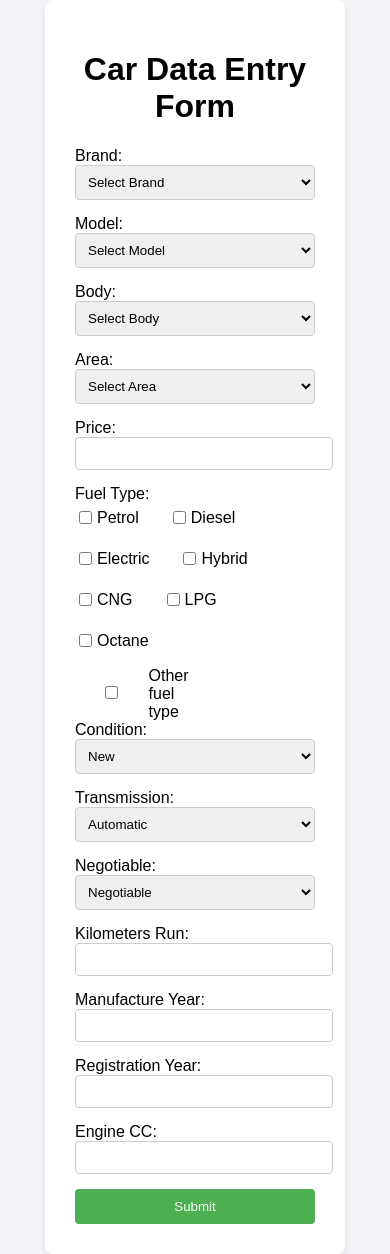
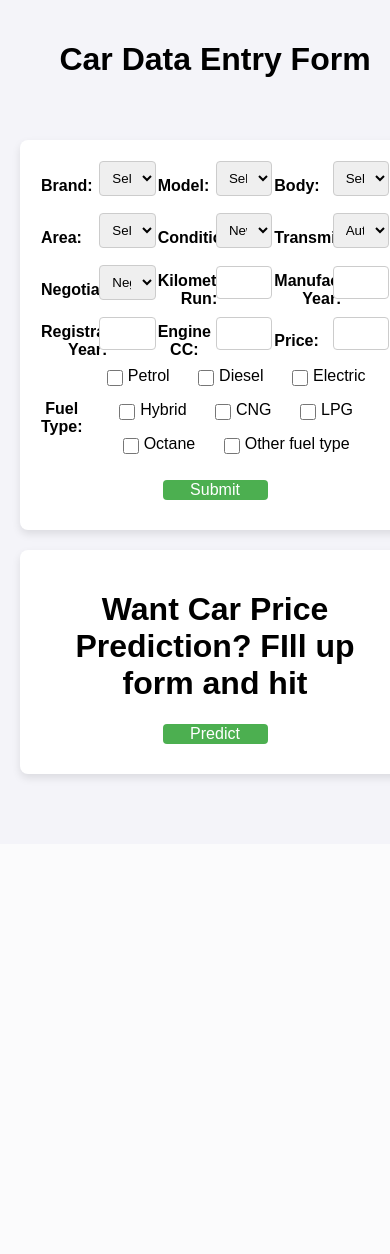
Before and after one commit to Junaid-EEE11/market_prediction, a Flask app: page / in a window 390 px wide. After the commit the page ends 781 px from the top, so only its background shows below. Run offline with Flask 3, Linux system fonts and the light colour scheme; data that the repository does not hold is empty; parts of the project's set-up code (start-up, migrations or seed data) failed here and were passed over; some libraries are stand-ins or nearby versions.

Commit message:
follow-up

```diff
--- a/app.py
+++ b/app.py
@@ -3,7 +3,10 @@ import psycopg2
 from psycopg2 import pool
 from dotenv import load_dotenv
 import os
+import pickle
+import pandas as pd
 
+app = Flask(__name__)
 # Load environment variables
 load_dotenv()
 
@@ -117,5 +120,78 @@ def submit_entry():
     finally:
         release_db_connection(conn)
 
+
+import joblib
+import os
+
+preprocessor = joblib.load(r'web-project-models/preprocessor.pk1')
+
+@app.route('/predict-price', methods=['POST'])
+def predict_price():
+    try:
+        # Extract input data from request
+        data = request.get_json();
+        required_fields = ['kilometers-run', 'engine-cc', 'manufacture-year', 'registration-year']
+        if not all(data[field] for field in required_fields):
+            return jsonify({'error': 'Missing required fields'}), 400
+        # Create DataFrame from dictionary
+        df_new_data = pd.DataFrame([{
+            "Brand": data["brand"],
+            "Model": data["model"],
+            "Body Type": data["body"],
+            "Condition": data["condition"],
+            "Area_info": data["area"],
+            "Kilometers Run": int(data["kilometers-run"]),
+            "Engine Capacity": int(data["engine-cc"]),
+            "Negotiable or not": data["negotiation"],
+            "Registration age": 2025 - int(data["registration-year"]),
+            "car_age": 2025 - int(data["manufacture-year"]),
+            "Transmission": data["transmission"],
+            "Other fuel type": "1" if "Other" in data["fuel-types"] else "0"
+        }])
+
+        # Add fuel type columns
+        fuel_columns = {'CNG', 'Diesel', 'Electric', 'Hybrid', 'LPG', 'Octane', 'Petrol'}
+        for col in fuel_columns:
+            df_new_data[col] = "1" if col in data["fuel-types"] else "0"
+
+        # Preprocess the input data using the preprocessor (one-hot encoding, scaling)
+        x_trans = preprocessor.transform(df_new_data)
+
+        # If the result is sparse, convert it to dense array
+        x_transformed_dense = x_trans.toarray()
+        # Load all models
+        models = load_models()
+        predictions = {}
+
+        # Make predictions
+        for model_name, model in models.items():
+            try:
+                price = model.predict(x_transformed_dense)[0]
+                predictions[model_name.split(".")[0]] = f"{int(price):,}"  # Format with commas
+            except Exception as e:
+                predictions[model_name] = f"Error: {str(e)}"
+        return jsonify(predictions)
+
+    except Exception as e:
+        # If an error occurs, return an error message
+        return jsonify({'error': str(e)}), 500
+
+def load_models():
+    """Load all model files from the directory except 'preprocessor.pk1'"""
+    model_dir = "web-project-models"
+    model_files = [f for f in os.listdir(model_dir) if f.endswith(".pk1") and f != "preprocessor.pk1"]
+    models = {}
+
+    for model_file in model_files:
+        try:
+            model_path = os.path.join(model_dir, model_file)
+            models[model_file] = joblib.load(model_path)
+        except Exception as e:
+            print(f"Error loading {model_file}: {e}")
+
+    return models
+
+
 if __name__ == '__main__':
     app.run(debug=True)
--- a/static/script.js
+++ b/static/script.js
@@ -64,7 +64,6 @@ document.addEventListener("DOMContentLoaded", function () {
             });
         data["fuel-types"] = Array.from(document.querySelectorAll('input[name="fuel-type"]:checked'))
                                  .map(checkbox => checkbox.value);
-console.log(data);
         fetch('/submit-entry', {
             method: 'POST',
             headers: {'Content-Type': 'application/json'},
@@ -80,4 +79,50 @@ function addOption(select, value) {
         option.textContent = value;
         select.appendChild(option);
 };
+
+    const prediction = document.getElementById("predict-btn");
+    prediction.addEventListener("click", function (event) {
+    event.preventDefault(); // Prevent default form submission
+
+    const formDatas = new FormData(form);
+    const data = {};
+
+    // Convert FormData to JSON
+    formDatas.forEach((value, key) => {
+        data[key] = value;
+    });
+
+    // Collect fuel types as an array
+    data["fuel-types"] = Array.from(document.querySelectorAll('input[name="fuel-type"]:checked'))
+                               .map(checkbox => checkbox.value);
+
+
+    // Fetch request with correct headers
+    fetch('/predict-price', {
+        method: "POST",
+        headers: {
+            "Content-Type": "application/json"
+        },
+        body: JSON.stringify(data)
+    })
+    .then(res => res.json()).catch(error => console.error("Error:", error))
+    .then(response => {
+        const predictSection = document.getElementById("prediction-section");
+        const tableBody = document.getElementById("prediction-table-body");
+
+        // Clear previous results
+        tableBody.innerHTML = "";
+
+        for (let model in response) {
+            let row = `<tr>
+                          <td>${model}</td>
+                          <td>${response[model].toLocaleString()}</td>
+                      </tr>`;
+            tableBody.innerHTML += row;
+        }
+
+        predictSection.style.display = "block"; // Show results
+    })
+    .catch(error => console.error("Error:", error));
 });
+});
--- a/static/style.css
+++ b/static/style.css
@@ -1,54 +1,73 @@
 body {
     font-family: Arial, sans-serif;
     background-color: #f4f4f9;
-    display: flex; /* Enables flexbox */
-    justify-content: center; /* Centers content horizontally */
-    align-items: center; /* Centers content vertically */
-    min-height: 100vh; /* Ensures the body takes at least full viewport height */
-    margin: 0; /* Remove default margin */
-    overflow: auto; /* Allow page to scroll if content exceeds the viewport */
+    items-align: center;
+    min-height: 100vh;
+    margin: 0;
+    overflow: auto;
 }
+.header-car
+{
+    width: 100%;
+    padding: 20px;
+}
+
+.main-container {
+    display: flex;
+    justify-content: center;
+    align-items: center;
+    gap: 20px;
+    width: 100%;
+    padding: 20px;
+}
+
 
 .form-container {
     background: #fff;
-    padding: 30px;
+    text-align: center;
+    padding: 20px;
     border-radius: 8px;
     box-shadow: 0 4px 8px rgba(0, 0, 0, 0.1);
-    width: 300px; /* Set a fixed width for the form */
-    box-sizing: border-box; /* Ensures padding doesn't affect the width */
+    box-sizing: border-box;
+    flex: 0 0 70%; /* Takes 70% of the space */
 }
 
-
-
-
-
+.predict-container {
+    background: #fff;
+    text-align: center;
+    padding: 20px;
+    border-radius: 8px;
+    box-shadow: 0 4px 8px rgba(0, 0, 0, 0.1);
+    box-sizing: border-box;
+    flex: 0 0 30%; /* Takes 30% of the space */
+}
 h1 {
     text-align: center;
 }
 
-/* Container to wrap the checkboxes */
 .checkbox-container {
-  display: flex;
-  flex-wrap: wrap;
-  gap: 10px; /* Adds space between checkboxes */
+    gap: 5px;
+    justify-content: space-between;
 }
 
-/* Ensure checkboxes and labels are aligned correctly */
-label {
-  display: inline-flex; /* Use inline-flex for proper inline alignment */
-  align-items: center; /* Aligns checkbox and text vertically */
-  margin-right: 20px; /* Adds space between labels */
+.checkbox-container label {
+    flex: 1 1 45%;
 }
 
-/* Adjust vertical alignment of checkboxes */
-input[type="checkbox"] {
-  vertical-align: middle; /* Ensures the checkbox aligns with the text */
-  margin-right: 5px; /* Adds space between checkbox and text */
-  position: relative;
-  top: 5px; /* Adjusts the checkbox position slightly if it's too high */
+label {
+    display: inline-flex;
+    margin-right: 20px;
 }
 
-
+input[type="checkbox"] {
+    width: 16px;
+    height: 16px;
+    border: 1px solid #ccc;
+    border-radius: 3px;
+    cursor: pointer;
+    display: inline-block;
+    margin-right: 5px;
+}
 
 input, select, textarea {
     width: 100%;
@@ -56,17 +75,40 @@ input, select, textarea {
     margin-bottom: 15px;
     border: 1px solid #ccc;
     border-radius: 4px;
+    box-sizing: border-box;
 }
 
-button {
+button, .btn {
     background-color: #4CAF50;
     color: white;
-    padding: 10px;
     border: none;
     border-radius: 4px;
-    width: 100%;
+    width: 30%;
+    display: block;  /* Make it a block element */
+    margin: 10px auto; /* Center horizontally */
+    cursor: pointer;
+    font-size: 16px;
 }
 
-button:hover {
-    background-color: #45a049;
+
+table {
+    width: 100%;
+    border-collapse: collapse;
+    table-layout: fixed;
 }
+
+
+
+@media (max-width: 768px) {
+    .main-container {
+        flex-direction: column;
+        align-items: center;
+    }
+
+    .form-container, .predict-container {
+        width: 100%;
+    }
+}
+input[type="text"] {
+    display: none;
+}
--- a/templates/index.html
+++ b/templates/index.html
@@ -7,105 +7,135 @@
     <title>Car Data Entry Form</title>
     <link rel="stylesheet" href="../static/style.css">
     <script src="../static/script.js"></script>
+
 </head>
 
 <body>
+<div class="header-car">
+    <h1>Car Data Entry Form</h1>
+</div>
+    <div class="main-container">
         <div class="form-container">
-        <h1>Car Data Entry Form</h1>
             <form id="car-data-form">
-    <label for="brand">Brand:</label>
+                <table>
+                    <tr>
+                        <th><label for="brand">Brand:</label></th>
+                        <td>
                             <select id="brand" name="brand" data-type="brand" data-index="1" onchange="checkOption(this)" required>
                                 <option value="">Select Brand</option>
                                 <option value="brand">Other</option>
                             </select>
-    <input type="text" id="otherInput1" name="brand" placeholder="Enter new brand" style="display: none" />
-
-    <label for="model">Model:</label>
+                            <input type="text" id="otherInput1" name="brand" placeholder="Enter new brand" display="none" />
+                        </td>
+                        <th><label for="model">Model:</label></th>
+                        <td>
                             <select id="model" name="model" data-type="model" data-index="2" onchange="checkOption(this)" required>
                                 <option value="">Select Model</option>
                                 <option value="model">Other</option>
                             </select>
-    <input type="text" id="otherInput2" name="model" placeholder="Enter new model" style="display: none" />
+                            <input type="text" id="otherInput2" name="model" placeholder="Enter new model"  display="none"/>
+                        </td>
 
-    <label for="body">Body:</label>
+                        <th><label for="body">Body:</label></th>
+                        <td>
                             <select id="body" name="body" data-type="body" data-index="3" onchange="checkOption(this)" required>
                                 <option value="">Select Body</option>
                                 <option value="body">Other</option>
                             </select>
-    <input type="text" id="otherInput3" name="body" placeholder="Enter new body type" style="display: none" />
+                            <input type="text" id="otherInput3" name="body" placeholder="Enter new body type" display="none" />
+                        </td>
+                    </tr>
+                    <tr>
+                        <th><label for="area">Area:</label></th>
 
-    <label for="area">Area:</label>
+                        <td>
                             <select id="area" name="area" data-type="area" data-index="4" onchange="checkOption(this)" required>
                                 <option value="">Select Area</option>
                                 <option value="area">Other</option>
                             </select>
-    <input type="text" id="otherInput4" name="area" placeholder="Enter new area type" style="display: none" />
+                            <input type="text" id="otherInput4" name="area" placeholder="Enter new area type" display="none" />
+                        </td>
 
-            <label for="price">Price:</label>
-            <input type="number" id="price" name="price" required />
-
-            <label>Fuel Type:</label>
-            <div class="checkbox-container">
-                <label>
-                    <input type="checkbox" id="petrol" name="fuel-type" value="Petrol" /> Petrol
-                </label>
-                <label>
-                    <input type="checkbox" id="diesel" name="fuel-type" value="Diesel" /> Diesel
-                </label>
-                <label>
-                    <input type="checkbox" id="electric" name="fuel-type" value="Electric" /> Electric
-                </label>
-                <label>
-                    <input type="checkbox" id="hybrid" name="fuel-type" value="Hybrid" /> Hybrid
-                </label>
-                <label>
-                    <input type="checkbox" id="cng" name="fuel-type" value="CNG" /> CNG
-                </label>
-                <label>
-                    <input type="checkbox" id="lpg" name="fuel-type" value="LPG" /> LPG
-                </label>
-                <label>
-                    <input type="checkbox" id="octane" name="fuel-type" value="Octane" /> Octane
-                </label>
-                <label>
-                    <input type="checkbox" id="other-fuel-type" name="fuel-type" value="Other" /> Other fuel type
-                </label>
-            </div>
-
-            <label for="condition">Condition:</label>
+                        <th><label for="condition">Condition:</label></th>
+                        <td>
                             <select id="condition" name="condition" required>
                                 <option value="New">New</option>
                                 <option value="Used">Used</option>
                                 <option value="Reconditioned">Reconditioned</option>
                             </select>
+                        </td>
 
-            <label for="transmission">Transmission:</label>
+                        <th><label for="transmission">Transmission:</label></th>
+                        <td>
                             <select id="transmission" name="transmission" required>
                                 <option value="Automatic">Automatic</option>
                                 <option value="Manual">Manual</option>
                                 <option value="Other">Other</option>
                             </select>
-
-            <label for="negotiation">Negotiable:</label>
+                        </td>
+                    </tr>
+                    <tr>
+                        <th><label for="negotiation">Negotiable:</label></th>
+                        <td>
                             <select id="negotiation" name="negotiation">
                                 <option value="Negotiable">Negotiable</option>
                                 <option value="">Not Negotiable</option>
                             </select>
+                        </td>
+                        <th><label for="kilometers-run">Kilometers Run:</label></th>
+                        <td><input type="number" id="kilometers-run" name="kilometers-run" required /></td>
 
-            <label for="kilometers-run">Kilometers Run:</label>
-            <input type="number" id="kilometers-run" name="kilometers-run" required />
+                        <th><label for="manufacture-year">Manufacture Year:</label></th>
+                        <td><input type="number" id="manufacture-year" name="manufacture-year" required /></td>
+                    </tr>
+                    <tr>
+                        <th><label for="registration-year">Registration Year:</label></th>
+                        <td><input type="number" id="registration-year" name="registration-year" required /></td>
 
-            <label for="manufacture-year">Manufacture Year:</label>
-            <input type="number" id="manufacture-year" name="manufacture-year" required />
+                        <th><label for="engine-cc">Engine CC:</label></th>
+                        <td><input type="number" id="engine-cc" name="engine-cc" required /></td>
 
-            <label for="registration-year">Registration Year:</label>
-            <input type="number" id="registration-year" name="registration-year" required />
+                        <th><label for="price">Price:</label></th>
+                        <td><input type="number" id="price" name="price" required /></td>
+                    </tr>
+                    <tr>
+                        <th><label>Fuel Type:</label></th>
+                        <td colspan="5">
+                            <div class="checkbox-container">
+                                <label><input type="checkbox" id="petrol" name="fuel-type" value="Petrol" /> Petrol</label>
+                                <label><input type="checkbox" id="diesel" name="fuel-type" value="Diesel" /> Diesel</label>
+                                <label><input type="checkbox" id="electric" name="fuel-type" value="Electric" /> Electric</label>
+                                <label><input type="checkbox" id="hybrid" name="fuel-type" value="Hybrid" /> Hybrid</label>
+                                <label><input type="checkbox" id="cng" name="fuel-type" value="CNG" /> CNG</label>
+                                <label><input type="checkbox" id="lpg" name="fuel-type" value="LPG" /> LPG</label>
+                                <label><input type="checkbox" id="octane" name="fuel-type" value="Octane" /> Octane</label>
+                                <label><input type="checkbox" id="other-fuel-type" name="fuel-type" value="Other" /> Other fuel type</label>
+                            </div>
+                        </td>
+                    </tr>
 
-            <label for="engine-cc">Engine CC:</label>
-            <input type="number" id="engine-cc" name="engine-cc" required />
-
+                </table>
                 <button type="submit">Submit</button>
             </form>
+        </div>
+
+        <div class="predict-container">
+            <h1>Want Car Price Prediction? FIll up form and hit</h1>
+            <button id="predict-btn" class="btn">Predict</button>
+
+            <div id="prediction-section" style="display: none;">
+                <h2>Your Predictions:</h2>
+                <table class="table">
+                    <thead>
+                        <tr>
+                            <th>Model</th>
+                            <th>Predicted Price</th>
+                        </tr>
+                    </thead>
+                    <tbody id="prediction-table-body"></tbody>
+                </table>
+            </div>
+        </div>
     </div>
 </body>
 
```
Also changed, not shown: 1 other file. Lines whose indentation alone changed are shown as unchanged.
